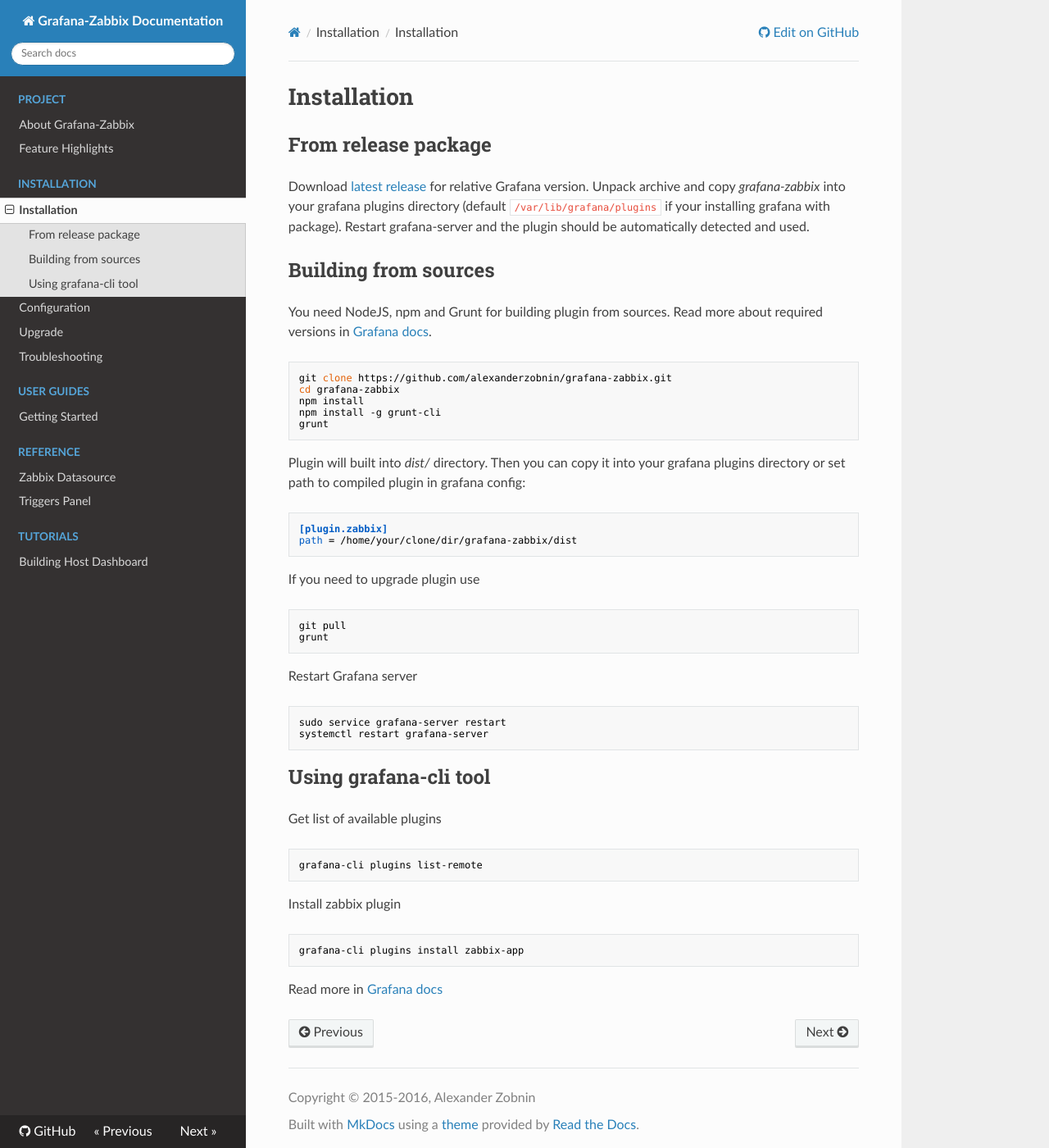
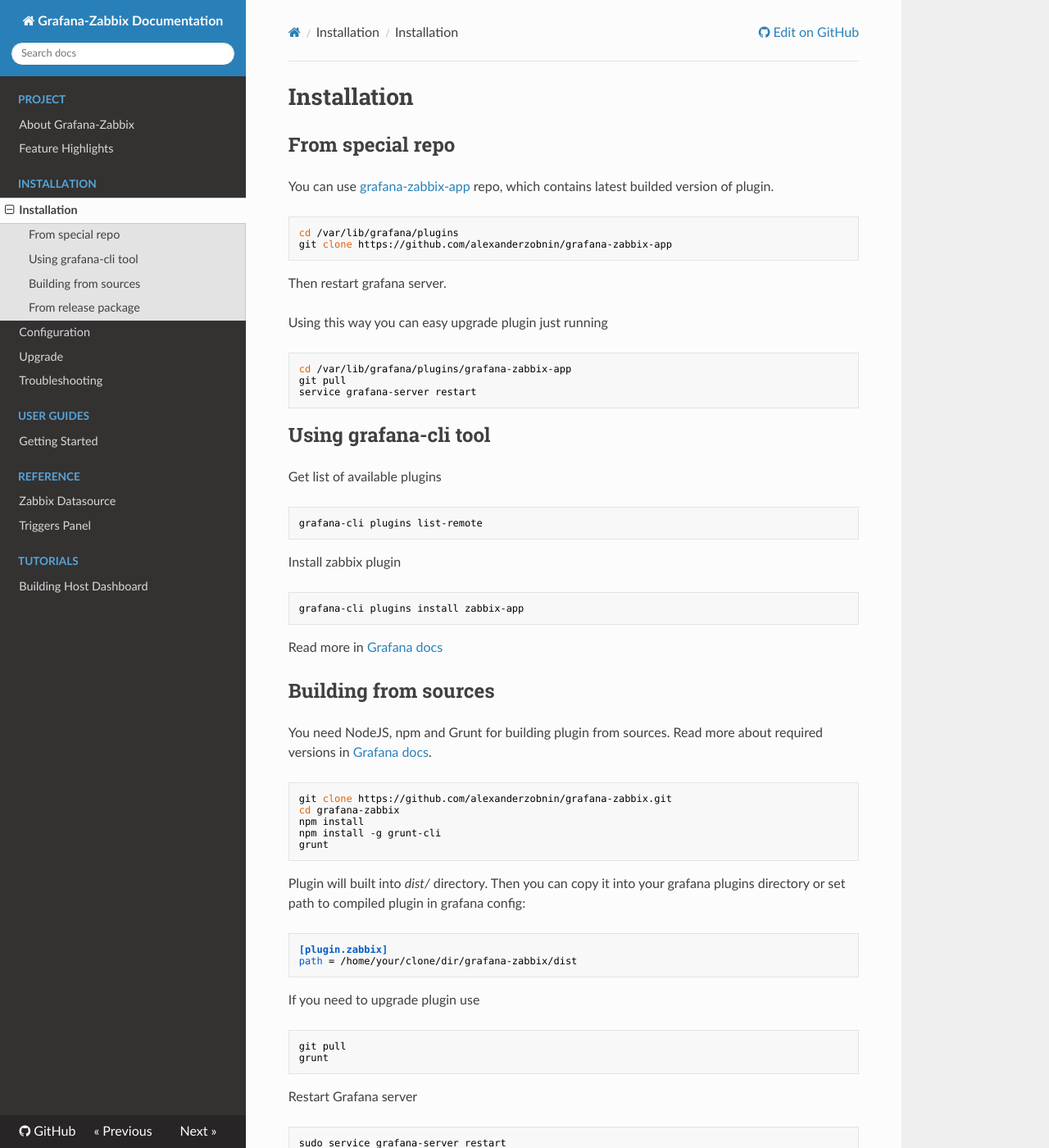
Before and after one commit to grafana/grafana-zabbix, an MkDocs documentation site: the page built from docs/sources/installation/index.md, in a window 1280 px wide and 1400 px high. Shown: the whole window at 82% size. Built offline with MkDocs 1.6.1, drawn with Linux system fonts in a browser that asks for light colours; nearby versions of some CDN libraries; old or Windows-style settings are respelled for this version of MkDocs; some of the changed text lies outside the part shown.

Commit message:
Updated installation docs.

````diff
--- a/docs/sources/installation/index.md
+++ b/docs/sources/installation/index.md
@@ -3,11 +3,38 @@
 
 # Installation
 
-## From release package
-Download [latest release](https://github.com/alexanderzobnin/grafana-zabbix/releases/latest)
-for relative Grafana version. Unpack archive and copy *grafana-zabbix* into your grafana
-plugins directory (default `/var/lib/grafana/plugins` if your installing grafana with package).
-Restart grafana-server and the plugin should be automatically detected and used.
+## From special repo
+You can use [grafana-zabbix-app](https://github.com/alexanderzobnin/grafana-zabbix-app) repo,
+which contains latest builded version of plugin.
+
+```sh
+cd /var/lib/grafana/plugins
+git clone https://github.com/alexanderzobnin/grafana-zabbix-app
+```
+
+Then restart grafana server.
+
+Using this way you can easy upgrade plugin just running
+```sh
+cd /var/lib/grafana/plugins/grafana-zabbix-app
+git pull
+service grafana-server restart
+```
+
+## Using grafana-cli tool
+Get list of available plugins
+
+```sh
+grafana-cli plugins list-remote
+```
+
+Install zabbix plugin
+
+```sh
+grafana-cli plugins install zabbix-app
+```
+
+Read more in [Grafana docs](http://docs.grafana.org/plugins/installation/)
 
 ## Building from sources
 You need NodeJS, npm and Grunt for building plugin from sources. Read more about required versions
@@ -43,18 +70,8 @@
 systemctl restart grafana-server
 ```
 
-## Using grafana-cli tool
-
-Get list of available plugins
-
-```sh
-grafana-cli plugins list-remote
-```
-
-Install zabbix plugin
-
-```sh
-grafana-cli plugins install zabbix-app
-```
-
-Read more in [Grafana docs](http://docs.grafana.org/plugins/installation/)
+## From release package
+Download [latest release](https://github.com/alexanderzobnin/grafana-zabbix/releases/latest)
+for relative Grafana version. Unpack archive and copy *grafana-zabbix* into your grafana
+plugins directory (default `/var/lib/grafana/plugins` if your installing grafana with package).
+Restart grafana-server and the plugin should be automatically detected and used.
````
